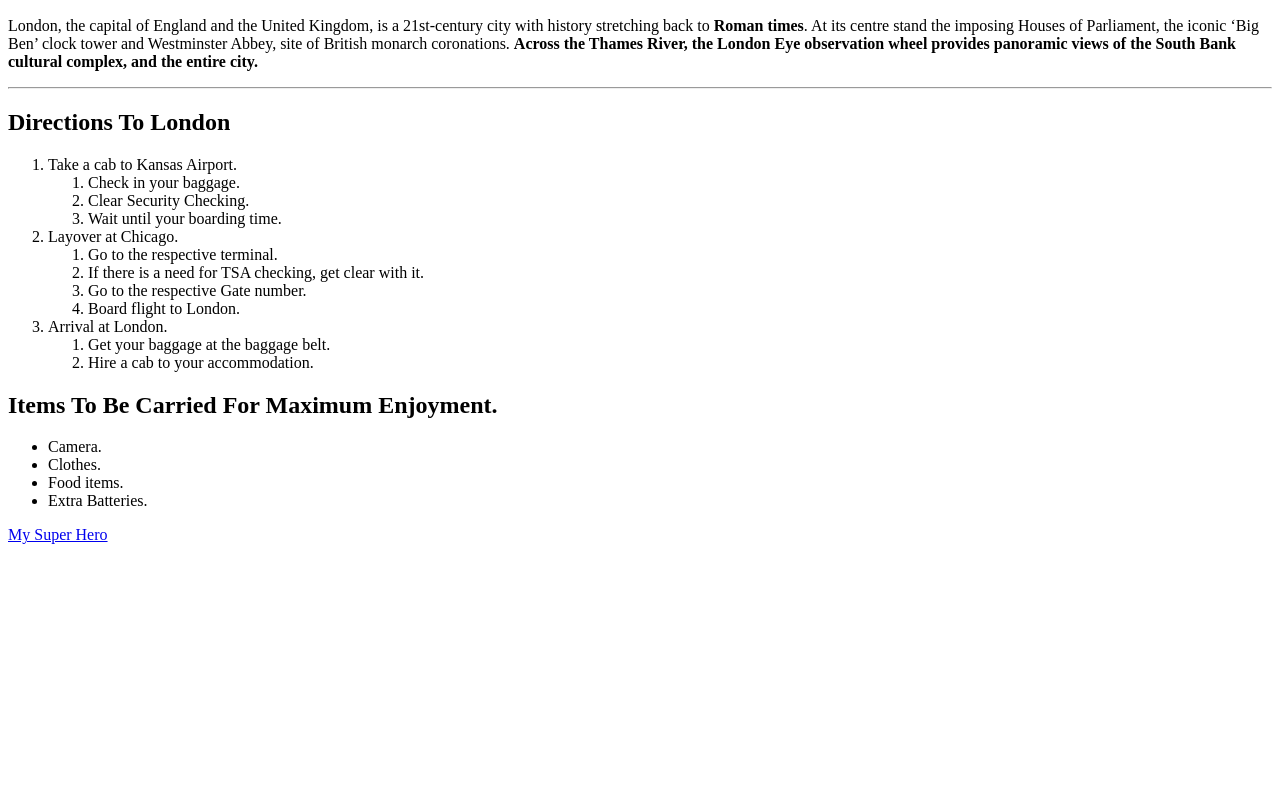
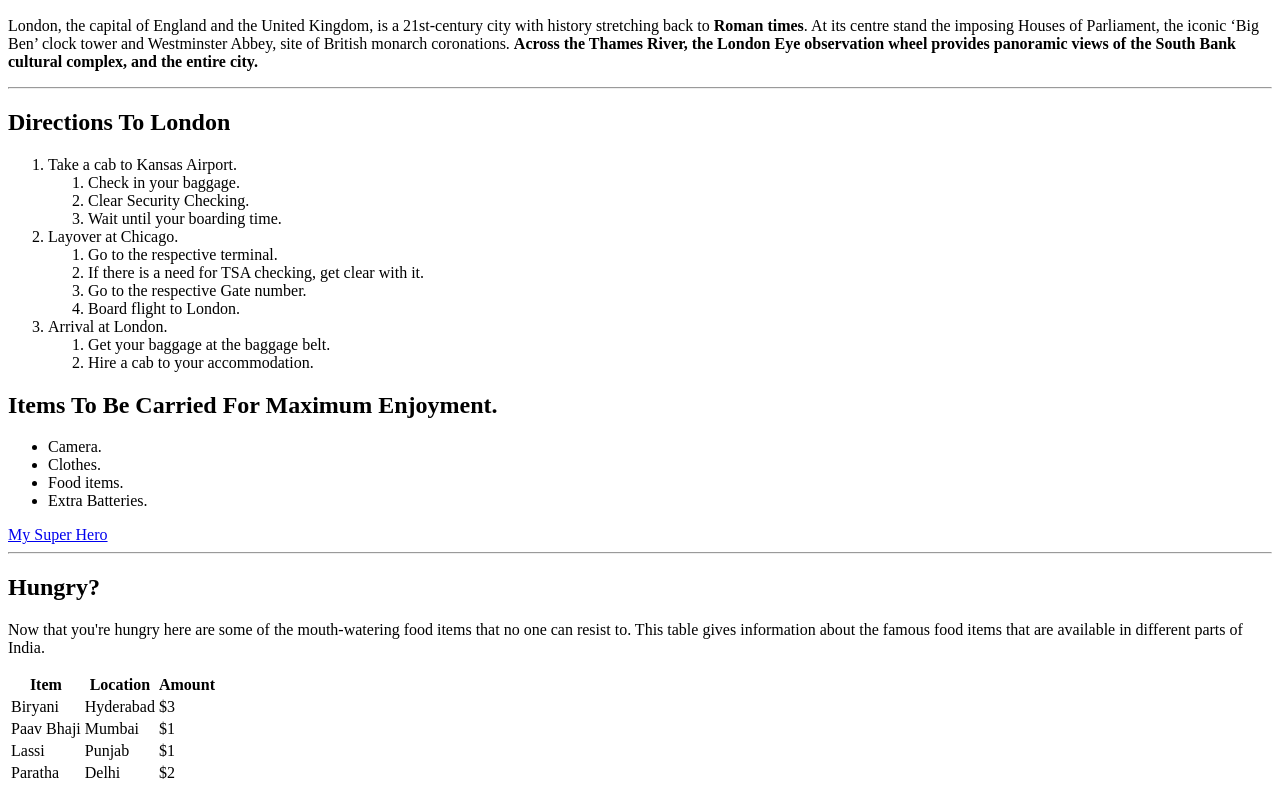
Before and after one commit to 44-563-WebApps-F21/webapps-f21-assignment-3-saitej-veerabathini, a plain HTML site: page index.html in a window 1280 px wide. Shown: the part 110-903 px from the top of the page. Before the commit the page ends 800 px from the top, so only its background shows below. Drawn offline with Linux system fonts and the light colour scheme.

Commit message:
Added a table

```diff
--- a/index.html
+++ b/index.html
@@ -14,6 +14,7 @@
         <b>Roman times</b>. At its centre stand the imposing Houses of Parliament, the iconic ‘Big Ben’ clock tower and
         Westminster Abbey, site of British monarch coronations. <b>Across the Thames River, the London Eye observation
             wheel provides panoramic views of the South Bank cultural complex, and the entire city.</b>
+    </p>
     <hr>
     <h2>Directions To London</h2>
     <ol>
@@ -44,8 +45,38 @@
         <li>Extra Batteries.</li>
     </ul>
     <a href="aboutme.html">My Super Hero</a>
+    <hr>
+    <h2>Hungry?</h2>
+    <p>Now that you're hungry here are some of the mouth-watering food items that no one can resist to. This table gives
+        information about the famous food items that are available in different parts of India.</p>
+        <table>
+            <tr>
+                <th>Item</th>
+                <th>Location</th>
+                <th>Amount</th>
+            </tr>
+            <tr>
+                <td>Biryani</td>
+                <td>Hyderabad</td>
+                <td>$3</td>
+            </tr>
+            <tr>
+                <td>Paav Bhaji</td>
+                <td>Mumbai</td>
+                <td>$1</td>
+            </tr>
+            <tr>
+                <td>Lassi</td>
+                <td>Punjab</td>
+                <td>$1</td>
+            </tr>
+            <tr>
+                <td>Paratha</td>
+                <td>Delhi</td>
+                <td>$2</td>
+            </tr>
+        </table>
 
-    </p>
 
 </body>
 
```
Lines whose indentation alone changed are shown as unchanged.
